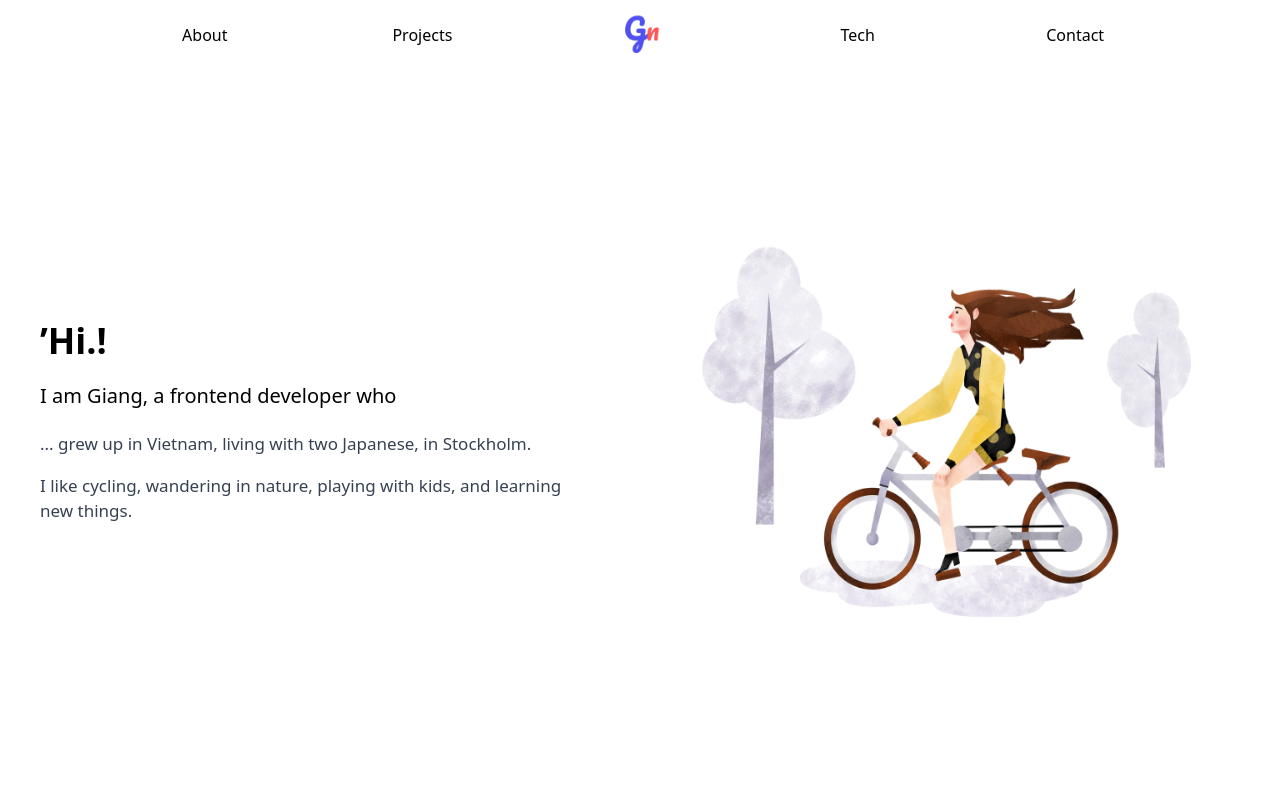
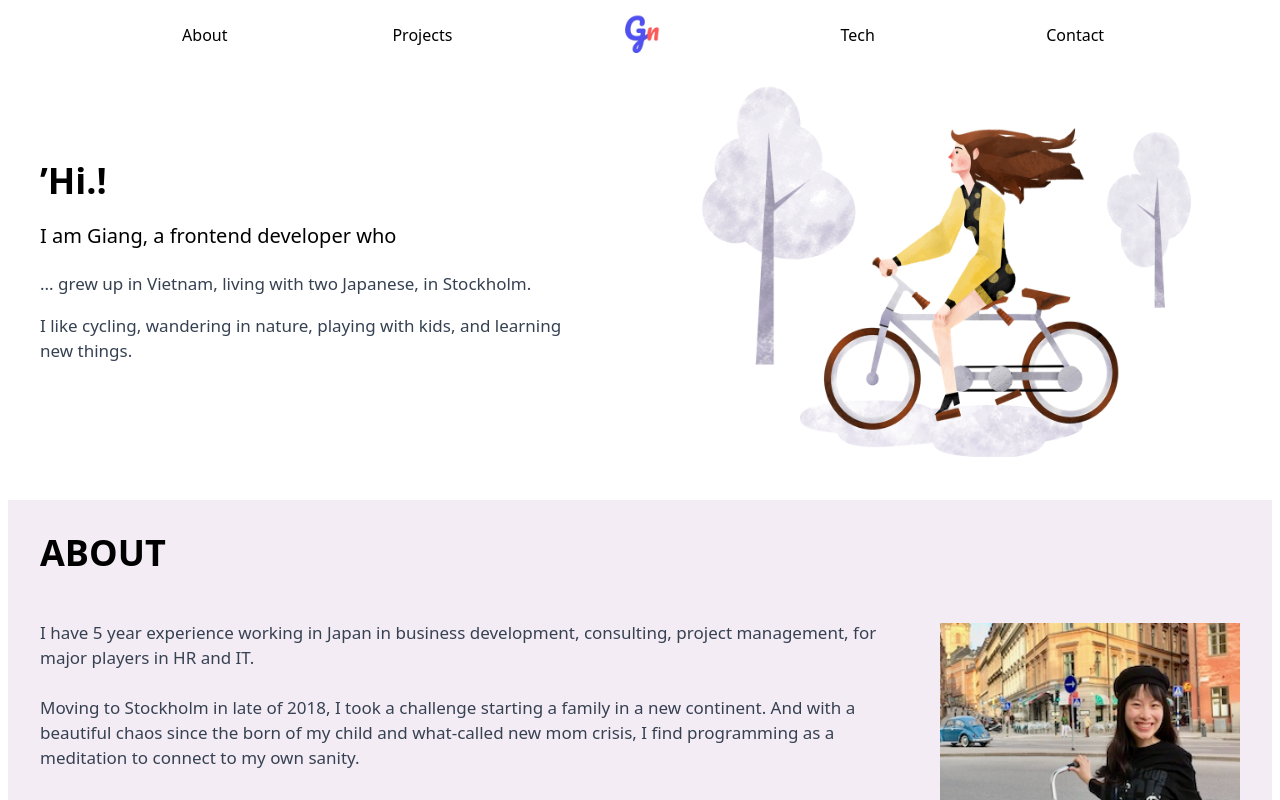
Before and after one commit to nh-g/portfolio-in-react, a React (Create React App) app: page / in a window 1280 px wide. Shown: the top 800 px of the page. Built offline with nearby package versions, Linux system fonts and the light colour scheme.

Commit message:
fix height bug

```diff
--- a/src/styles/components/_hero.scss
+++ b/src/styles/components/_hero.scss
@@ -8,7 +8,7 @@
 #hero .grid{
     align-items: center;
     justify-items: center;
-    height: 90vh;
+    height: 90%;
 }
 @media screen and (min-width: 541px) {
     #hero .grid{
```
